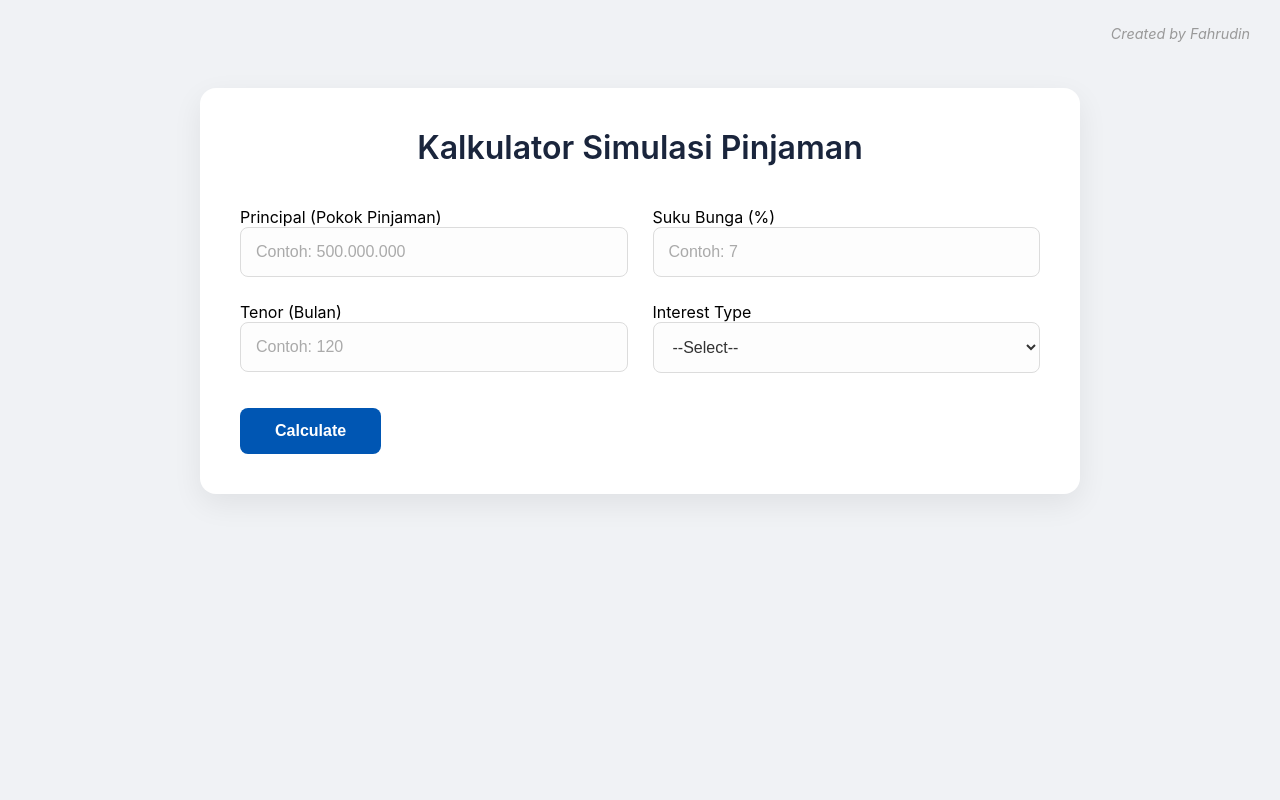
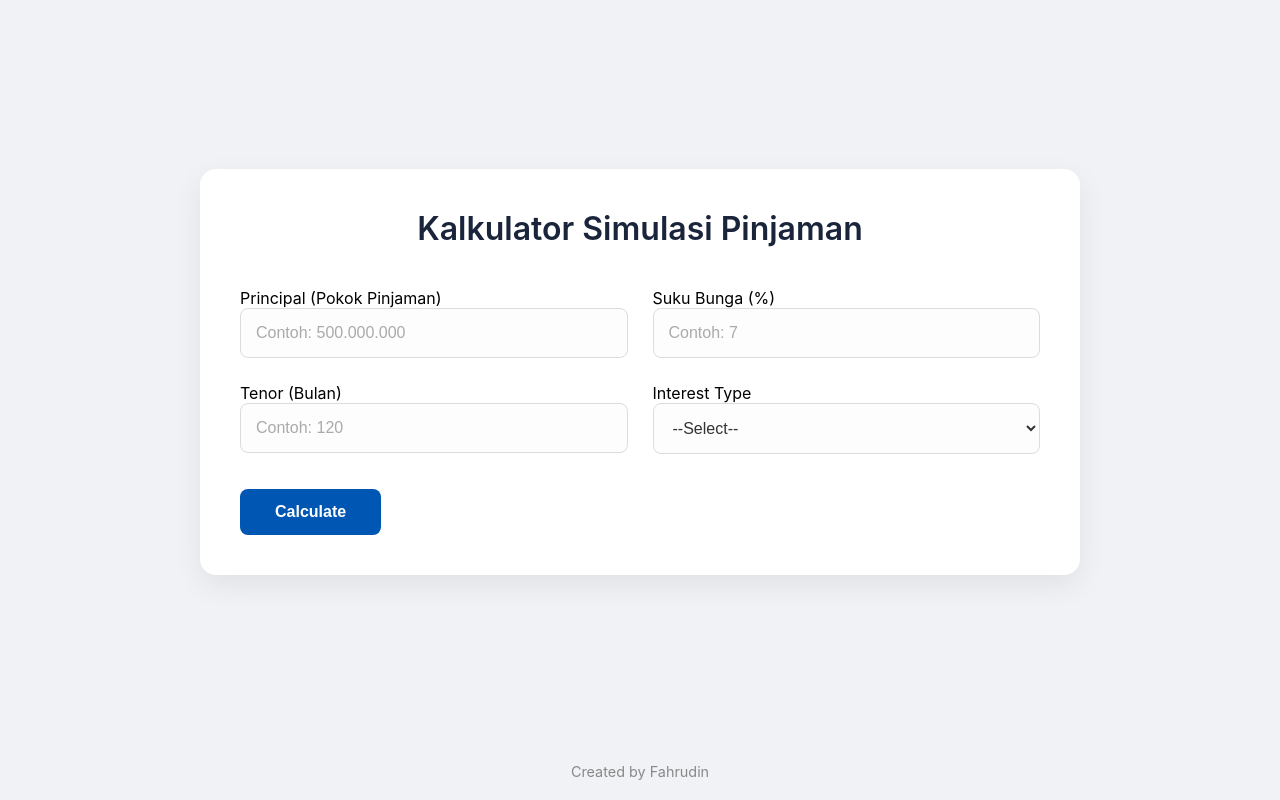
Before and after one commit to fahroediin/interest-calc, a plain HTML site: page index.html in a window 1280 px wide. Drawn offline with Linux system fonts and the light colour scheme.

Commit message:
edit css style signature

```diff
--- a/index.html
+++ b/index.html
@@ -5,20 +5,23 @@
     <meta name="viewport" content="width=device-width, initial-scale=1.0">
     <title>Kalkulator Simulasi Pinjaman</title>
     <style>
+        html, body {
+            height: 100%;
+            margin: 0;
+        }
         body {
             font-family: -apple-system, BlinkMacSystemFont, 'Segoe UI', Roboto, sans-serif;
-            background-color: #f0f2f5; /* Warna background abu-abu muda */
-            padding: 40px 20px;
+            background-color: #f0f2f5;
+            display: flex;
+            flex-direction: column; /* Mengatur layout menjadi kolom */
         }
 
-        /* === STYLE BARU UNTUK SIGNATURE === */
-        .signature {
-            position: absolute;
-            top: 25px;
-            right: 30px;
-            font-size: 0.9rem;
-            color: #999;
-            font-style: italic;
+        .main-content {
+            flex: 1 0 auto; /* Membuat konten utama mengisi ruang yang tersedia */
+            display: flex;
+            justify-content: center;
+            align-items: center;
+            padding: 40px 20px;
         }
 
         .container {
@@ -28,7 +31,6 @@
             box-shadow: 0 10px 30px rgba(0,0,0,0.07);
             width: 100%;
             max-width: 800px;
-            margin: 40px auto; /* Memberi jarak dari atas dan menengahkan */
         }
         h1 {
             text-align: center;
@@ -43,7 +45,6 @@
             gap: 25px;
         }
 
-        /* === STYLE BARU UNTUK INPUT & SELECT === */
         .form-group input, .form-group select {
             width: 100%;
             padding: 15px;
@@ -53,17 +54,9 @@
             font-size: 1rem;
             background-color: #fdfdfd;
         }
-        /* Style untuk placeholder */
-        ::placeholder {
-            color: #aaa;
-        }
-        /* Style untuk select agar terlihat seperti punya placeholder */
-        select {
-            color: #333;
-        }
-        select:invalid {
-            color: #aaa;
-        }
+        ::placeholder { color: #aaa; }
+        select { color: #333; }
+        select:invalid { color: #aaa; }
 
         .button-container {
             margin-top: 35px;
@@ -94,11 +87,20 @@
         #formula-container { margin-top: 20px; padding: 15px; background-color: #f8f9fa; border: 1px solid #e9ecef; border-radius: 8px; font-family: 'Courier New', monospace; font-size: 0.9rem; line-height: 1.6; color: #343a40; display: none; }
         #formula-container h4 { margin-top: 0; margin-bottom: 10px; font-family: -apple-system, sans-serif; font-weight: 600; }
         #formula-container pre { margin: 0; white-space: pre-wrap; word-wrap: break-word; }
+
+        /* === STYLE BARU UNTUK FOOTER === */
+        footer {
+            flex-shrink: 0; /* Mencegah footer menyusut */
+            text-align: center;
+            padding: 20px;
+            font-size: 0.9rem;
+            color: #888;
+            background-color: #f0f2f5;
+        }
     </style>
 </head>
 <body>
-        <!-- SIGNATURE DIPINDAH KELUAR CONTAINER -->
-    <div class="signature">Created by Fahrudin</div>
+    <div class="main-content">
     <div class="container">
         <h1>Kalkulator Simulasi Pinjaman</h1>
         <form id="kpr-form">
@@ -141,6 +143,11 @@
         <div id="schedule-container"><table id="schedule-table"><thead><tr><th>Month</th><th>Principal</th><th>Interest</th><th>Installment</th><th>Outstanding</th></tr></thead><tbody></tbody></table></div>
         <div id="formula-container"></div>
     </div>
+    </div>
+    <!-- FOOTER DIPINDAHKAN KE BAWAH HALAMAN -->
+    <footer>
+        Created by Fahrudin
+    </footer>
     <script>
     const form = document.getElementById('kpr-form');
     const principalInput = document.getElementById('principal');
```
